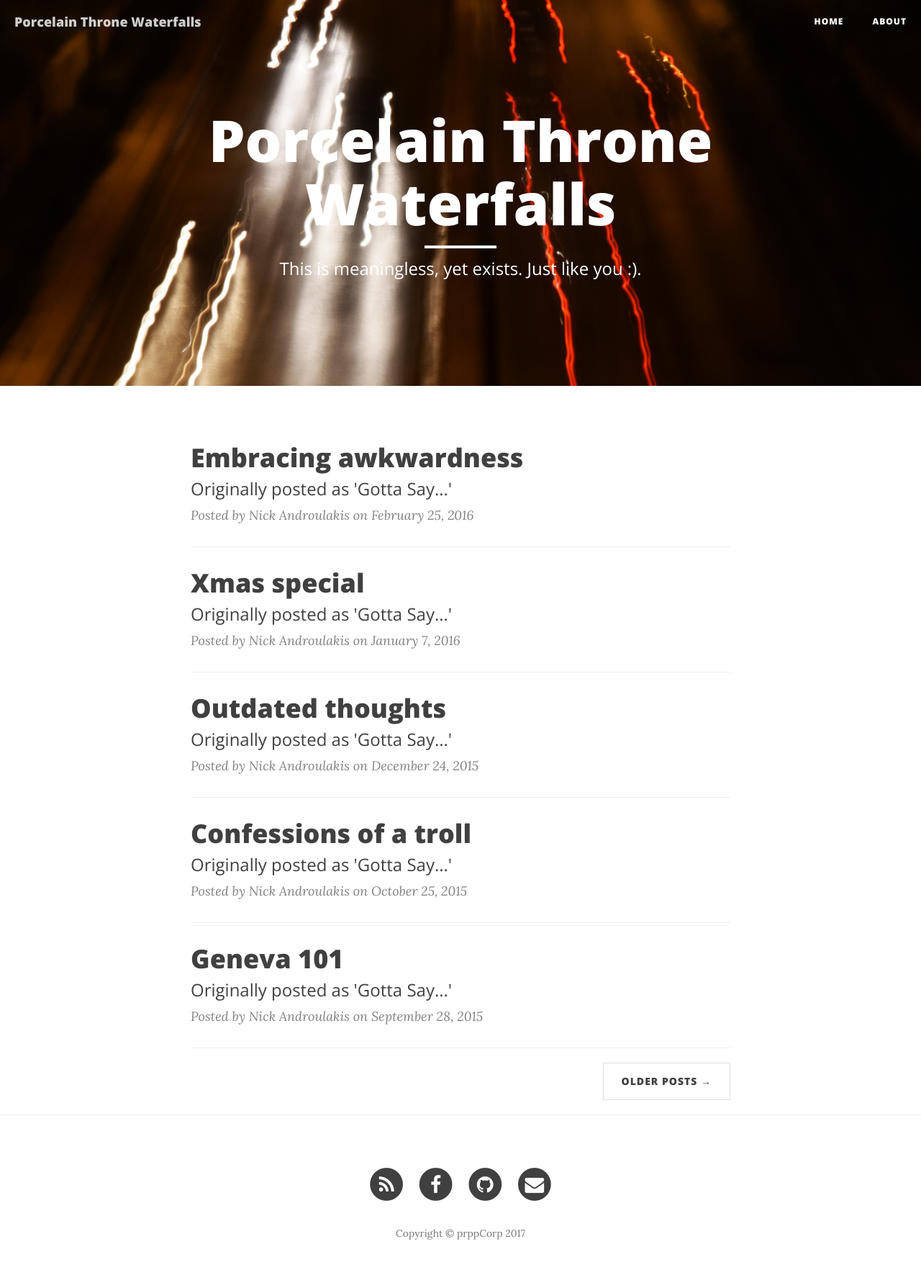
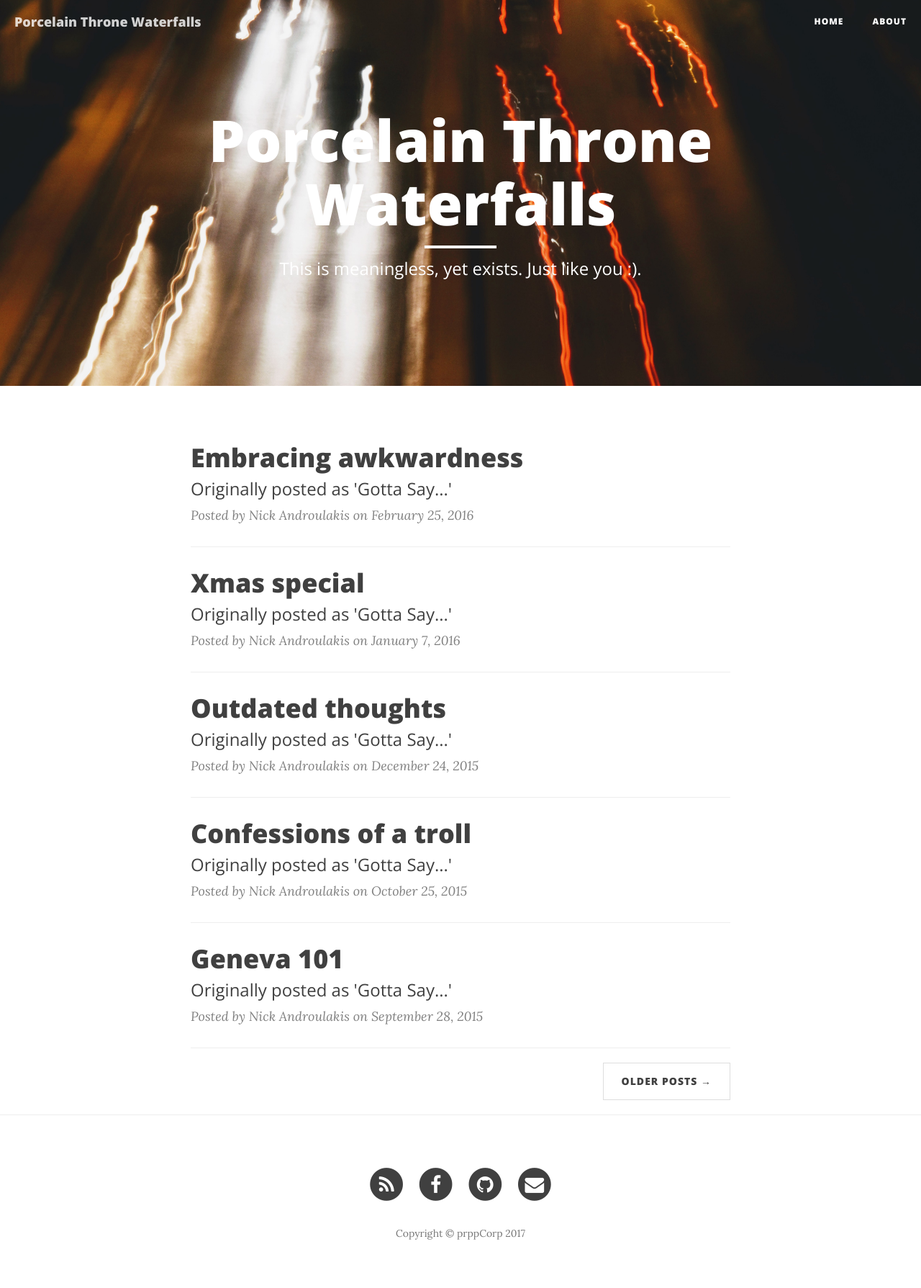
Before and after one commit to nickAndroulakis/PorcelainThroneWaterfalls, a Jekyll site: the page built from index.html, in a window 1280 px wide. Shown: the whole page at 72% size. Built offline with Jekyll 4.4.1, drawn with Linux system fonts in a browser that asks for light colours; nearby versions of some CDN libraries; the list of posts is cut into pages by our own code.

Commit message:
homepage bg

```diff
--- a/_config.yml
+++ b/_config.yml
@@ -1,6 +1,6 @@
 # Site settings
 title: Porcelain Throne Waterfalls
-header-img: img/test-bg.jpg
+header-img: img/homepage-bg.jpg
 email: nick.androul@gmail.com
 copyright_name: prppCorp
 description: "Meaningless, yet it exists. Just like you :)."
```
Also changed, not shown: img/homepage-bg.jpg (added).
